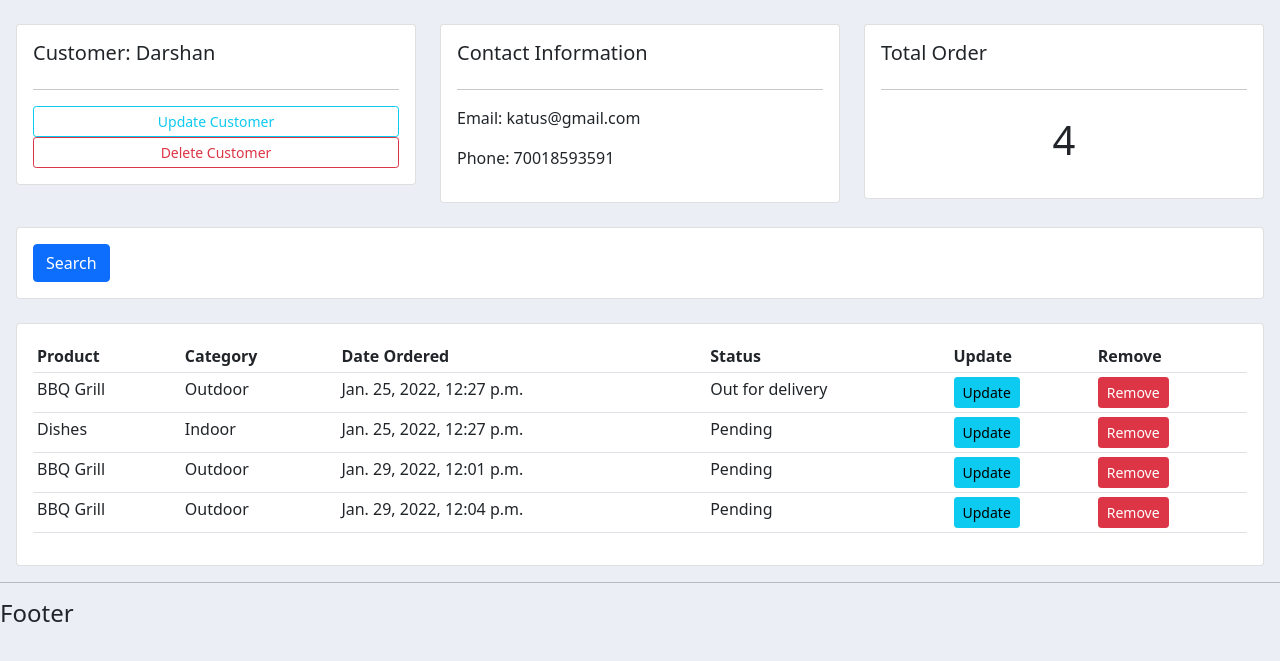
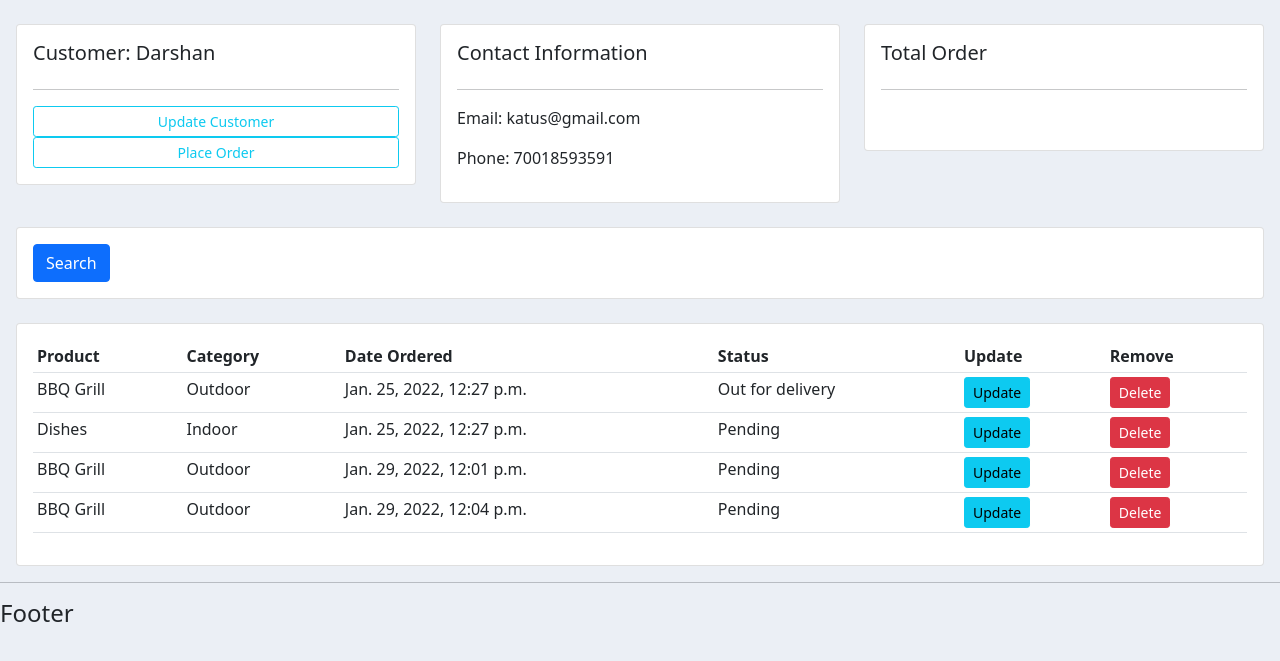
Before and after one commit to bobfaith/django-dennisIvyProj, a Django app: page /customer/1/ in a window 1280 px wide. Shown: the part 71-732 px from the top of the page. Run offline with Django 3.2, Linux system fonts and the light colour scheme; data comes from the database, SQL or seed files in the repository; both versions use the stored data as it was after the commit.

Commit message:
updated customers page

```diff
--- a/accounts/models.py
+++ b/accounts/models.py
@@ -49,4 +49,4 @@
     status = models.CharField(max_length=200, null=True, choices=STATUS)
 
     def __str__(self):
-        return self.status
+        return self.product.name
--- a/accounts/templates/accounts/customer.html
+++ b/accounts/templates/accounts/customer.html
@@ -9,8 +9,8 @@
         <div class="card card-body">
             <h5>Customer: {{customer.name}}</h5>
             <hr>
-            <a href="" class="btn btn-outline-info btn-sm btn-block">Update Customer</a>
-            <a href="" class="btn btn-outline-danger btn-sm btn-block">Delete Customer</a>
+            <a class="btn btn-outline-info  btn-sm btn-block" href="">Update Customer</a>
+			<a class="btn btn-outline-info  btn-sm btn-block" href="{% url 'create_order' customer.id %}">Place Order</a>
         </div>
     </div>
     <div class="col-md">
@@ -60,8 +60,8 @@
                     <td>{{order.product.category}}</td>
                     <td>{{order.date_created}}</td>
                     <td>{{order.status}}</td>
-                    <td><a class="btn btn-sm btn-info" href="">Update</a></td>
-                    <td><a class="btn btn-sm btn-danger" href="">Remove</a></td>
+                    <td><a class="btn btn-sm btn-info" href="{% url 'update_order' order.id %}">Update</a></td>
+                    <td><a class="btn btn-sm btn-danger" href="{% url 'delete_order' order.id %}">Delete</a></td>
                 </tr>
                 {% endfor %}
             </table>
--- a/accounts/templates/accounts/main.html
+++ b/accounts/templates/accounts/main.html
@@ -3,7 +3,7 @@
 {% load static %}
 <head>
     <meta charset="UTF-8">
-    <title>{% block title %}CRM{% endblock %}</title>
+    <title>CRM</title>
     <!-- Bootstrap CSS -->
     <link href="https://cdn.jsdelivr.net/npm/bootstrap@5.0.2/dist/css/bootstrap.min.css" rel="stylesheet" integrity="sha384-EVSTQN3/azprG1Anm3QDgpJLIm9Nao0Yz1ztcQTwFspd3yD65VohhpuuCOmLASjC" crossorigin="anonymous">
     <link rel="stylesheet" type="text/css" href="{% static '/css/main.css' %}">
--- a/accounts/templates/accounts/navbar.html
+++ b/accounts/templates/accounts/navbar.html
@@ -1,7 +1,7 @@
 {% load static %}
 <nav class="navbar navbar-expand-lg navbar-dark bg-dark">
   <div class="container-fluid">
-    <a class="navbar-brand" href="#"><img src="{%static '/images/BC.png' %}" style="width:100px; height: 45px; padding-left: 5px;" /></a>
+    <a class="navbar-brand" href="{% url 'home' %}"><img src="{%static '/images/BC.png' %}" style="width:100px; height: 45px; padding-left: 5px;" /></a>
     <button class="navbar-toggler" type="button" data-bs-toggle="collapse" data-bs-target="#navbarNav" aria-controls="navbarNav" aria-expanded="false" aria-label="Toggle navigation">
       <span class="navbar-toggler-icon"></span>
     </button>
--- a/accounts/urls.py
+++ b/accounts/urls.py
@@ -1,9 +1,15 @@
 from django.urls import path
 from . import views
 
+
 urlpatterns = [
-    path('', views.home, name='home'),
+    path('', views.home, name="home"),
     path('products/', views.products, name='products'),
-    path('customer/<str:pk_test>/', views.customer, name='customer'),
-    path('customers/', views.customers, name='customers'),
+    path('customer/<str:pk_test>/', views.customer, name="customer"),
+    path('customers/', views.customers, name="customers"),
+    path('create_order/<str:pk>/', views.createOrder, name="create_order"),
+    path('update_order/<str:pk>/', views.updateOrder, name="update_order"),
+    path('delete_order/<str:pk>/', views.deleteOrder, name="delete_order"),
+
+
 ]
--- a/accounts/views.py
+++ b/accounts/views.py
@@ -1,5 +1,7 @@
-from django.shortcuts import render
+from django.shortcuts import render, redirect
+from django.forms import inlineformset_factory
 from .models import *
+from .forms import OrderForm
 
 # Create your views here.
 
@@ -29,10 +31,12 @@
 
 def customer(request, pk_test):
     customer = Customer.objects.get(id=pk_test)
+
     orders = customer.order_set.all()
     order_count = orders.count()
-    context = {'customer': customer, 'orders': orders, 'orders_count': order_count}
-    return render(request, 'accounts/customer.html', context)
+
+    context = {'customer':customer, 'orders':orders, 'order_count':order_count}
+    return render(request, 'accounts/customer.html',context)
 
 def customers(request):
     customers = Customer.objects.all()
@@ -41,3 +45,43 @@
     total_orders = Order.objects.all().count()
     context = {'customers': customers, 'customers_count': customers_count, 'total_orders': total_orders, 'orders': orders}
     return render(request, 'accounts/customers.html', context)
+
+
+def createOrder(request, pk):
+    OrderFormSet = inlineformset_factory(Customer, Order, fields=('product', 'status'), extra=10 )
+    customer = Customer.objects.get(id=pk)
+    formset = OrderFormSet(queryset=Order.objects.none(),instance=customer)
+    #form = OrderForm(initial={'customer':customer})
+    if request.method == 'POST':
+        #print('Printing POST:', request.POST)
+        #form = OrderForm(request.POST)
+        formset = OrderFormSet(request.POST, instance=customer)
+        if formset.is_valid():
+            formset.save()
+            return redirect('/')
+
+    context = {'form':formset}
+    return render(request, 'accounts/order_form.html', context)
+
+def updateOrder(request, pk):
+
+    order = Order.objects.get(id=pk)
+    form = OrderForm(instance=order)
+
+    if request.method == 'POST':
+        form = OrderForm(request.POST, instance=order)
+        if form.is_valid():
+            form.save()
+            return redirect('/')
+
+    context = {'form':form}
+    return render(request, 'accounts/order_form.html', context)
+
+def deleteOrder(request, pk):
+    order = Order.objects.get(id=pk)
+    if request.method == "POST":
+        order.delete()
+        return redirect('/')
+
+    context = {'item':order}
+    return render(request, 'accounts/delete.html', context)
```
Also changed, not shown: accounts/forms.py (added, +11 -0 lines), accounts/templates/accounts/dashboard.html (+3 -5 lines), accounts/templates/accounts/delete.html (added, +23 -0 lines), accounts/templates/accounts/order_form.html (added, +26 -0 lines), __init__.py (added), db.sqlite3.
